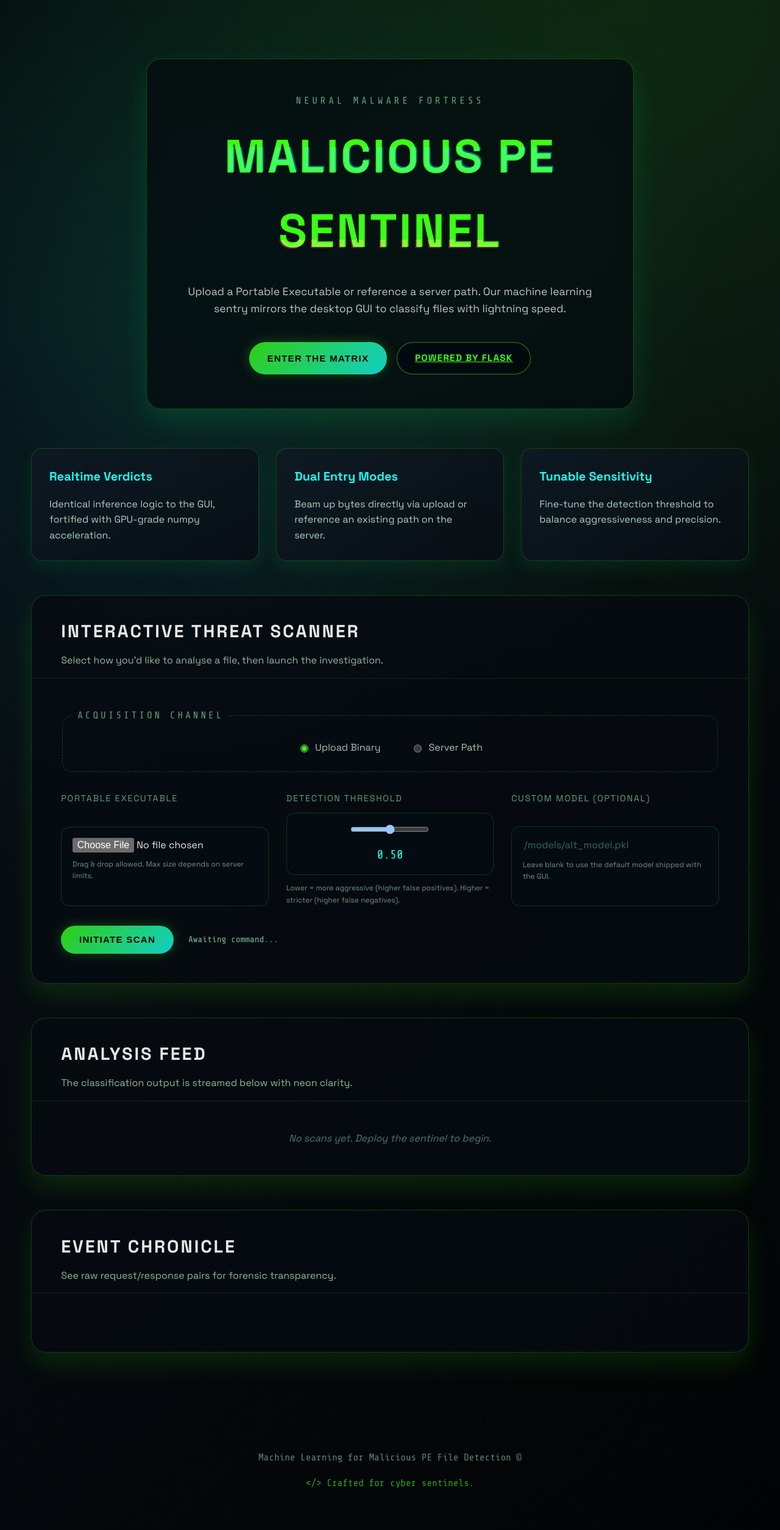
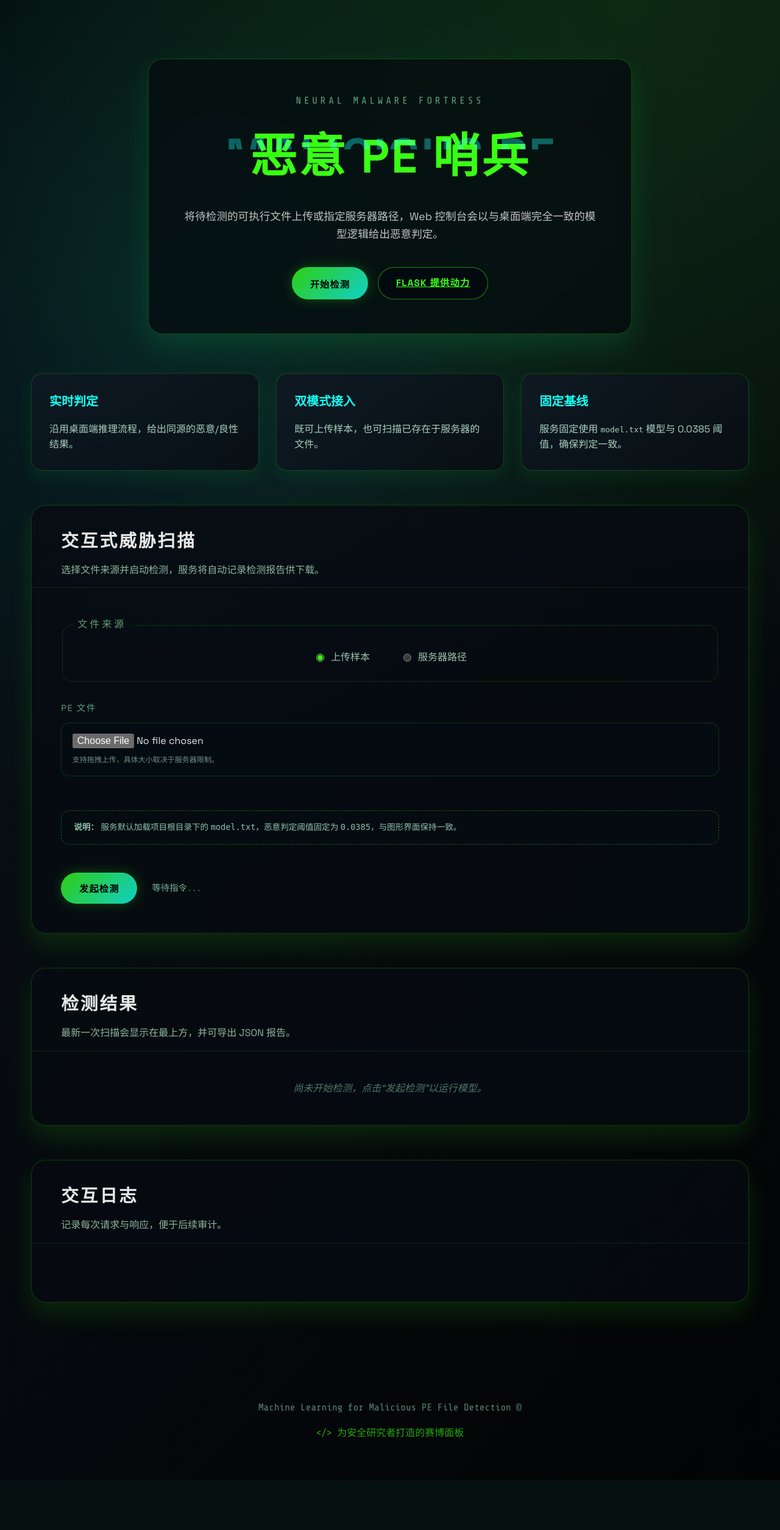
Before and after one commit to a637814143/Machine-Learning-for-Malicious-PE-File-Detection, a Flask app: template Flask/templates/index.html in a window 1280 px wide. Shown: the whole page at 61% size. After the commit the page ends 2357 px from the top, so only its background shows below. Run offline with Flask 3, Linux system fonts and the light colour scheme; the template is opened without the code that fills it, so the values that code supplies are empty.

Commit message:
Localize console and lock prediction parameters

```diff
--- a/Flask/static/css/hacker.css
+++ b/Flask/static/css/hacker.css
@@ -305,6 +305,17 @@
   grid-template-columns: repeat(auto-fit, minmax(260px, 1fr));
 }
 
+.panel__note {
+  margin-top: 1.5rem;
+  padding: 1rem 1.25rem;
+  border-radius: 14px;
+  border: 1px dashed rgba(57, 255, 20, 0.35);
+  background: rgba(5, 12, 18, 0.75);
+  color: rgba(190, 255, 224, 0.75);
+  font-size: 0.85rem;
+  line-height: 1.6;
+}
+
 .field {
   display: grid;
   gap: 0.75rem;
--- a/Flask/static/js/hacker.js
+++ b/Flask/static/js/hacker.js
@@ -6,10 +6,6 @@
   minute: '2-digit',
   second: '2-digit',
 });
-
-function updateThresholdDisplay(range, output) {
-  output.textContent = Number(range.value).toFixed(2);
-}
 
 function toggleMode(mode) {
   $$('.field[data-field]').forEach((field) => {
@@ -40,10 +36,10 @@
   time.textContent = `${success ? '✔' : '✖'} ${formatter.format(new Date())}`;
 
   const requestBlock = document.createElement('pre');
-  requestBlock.textContent = `REQUEST\n${request}`;
+  requestBlock.textContent = `请求\n${request}`;
 
   const responseBlock = document.createElement('pre');
-  responseBlock.textContent = `RESPONSE\n${response}`;
+  responseBlock.textContent = `响应\n${response}`;
 
   entry.append(time, requestBlock, responseBlock);
   log.prepend(entry);
@@ -68,46 +64,91 @@
   const verdictText = String(data.verdict ?? '').trim();
   const malicious = /恶/.test(verdictText) || /mal/i.test(verdictText);
   verdict.dataset.state = malicious ? 'malicious' : 'benign';
-  verdict.textContent = malicious ? 'MALICIOUS' : 'BENIGN';
+  verdict.textContent = malicious ? '恶意' : '良性';
 
   const score = document.createElement('span');
   score.className = 'result-card__score';
   const probability = Number(data.probability ?? 0);
   const displayProbability = data.display_probability ?? `${(probability * 100).toFixed(2)}%`;
-  score.textContent = `Confidence: ${displayProbability}`;
+  score.textContent = `置信度：${displayProbability}`;
 
   header.append(verdict, score);
 
   const meta = document.createElement('div');
   meta.className = 'result-card__meta';
+  const risk = data?.summary?.risk_assessment ?? {};
+  const riskLevel = risk?.level ? `${risk.level} (得分 ${Number(risk.score ?? 0).toFixed(1)}/10)` : '未知';
   meta.innerHTML = `
-    <p><strong>File:</strong> ${data.file_path ?? 'Unknown'}</p>
-    <p><strong>Model:</strong> ${data.model_path ?? 'Default'}</p>
-    <p><strong>Threshold:</strong> ${(Number(data.threshold ?? 0).toFixed(2))}</p>
+    <p><strong>文件：</strong> ${data.file_path ?? '未知'}</p>
+    <p><strong>风险评估：</strong> ${riskLevel}</p>
+    <p><strong>使用模型：</strong> ${data.model_path ?? 'model.txt'}</p>
+    <p><strong>判定阈值：</strong> ${(Number(data.threshold ?? 0).toFixed(4))}</p>
   `;
 
-  const json = document.createElement('pre');
-  json.className = 'result-card__json';
-  json.textContent = JSON.stringify(data, null, 2);
+  const reasoning = document.createElement('div');
+  reasoning.className = 'result-card__reasoning';
+  const headline = data?.reasoning?.headline;
+  if (headline) {
+    const heading = document.createElement('h3');
+    heading.textContent = headline;
+    reasoning.append(heading);
+  }
 
-  card.append(header, meta, json);
+  const bullets = Array.isArray(data?.reasoning?.bullets) ? data.reasoning.bullets.slice(0, 5) : [];
+  if (bullets.length > 0) {
+    const list = document.createElement('ul');
+    list.className = 'result-card__bullets';
+    bullets.forEach((item) => {
+      const li = document.createElement('li');
+      li.textContent = item;
+      list.append(li);
+    });
+    reasoning.append(list);
+  }
+
+  const actions = document.createElement('div');
+  actions.className = 'result-card__actions';
+
+  const downloadBtn = document.createElement('button');
+  downloadBtn.type = 'button';
+  downloadBtn.className = 'btn btn--secondary';
+  downloadBtn.textContent = '下载报告';
+  downloadBtn.addEventListener('click', () => {
+    const blob = new Blob([JSON.stringify(data, null, 2)], { type: 'application/json' });
+    const url = URL.createObjectURL(blob);
+    const anchor = document.createElement('a');
+    const fallbackName = (data.file_path ? data.file_path.split(/\\|\//).pop() : 'report') || 'report';
+    const stamp = new Date().toISOString().replace(/[:.]/g, '-');
+    anchor.href = url;
+    anchor.download = `${fallbackName}-report-${stamp}.json`;
+    document.body.append(anchor);
+    anchor.click();
+    anchor.remove();
+    setTimeout(() => URL.revokeObjectURL(url), 0);
+  });
+
+  const detailToggle = document.createElement('details');
+  detailToggle.className = 'result-card__details';
+  const summary = document.createElement('summary');
+  summary.textContent = '查看原始数据';
+  const raw = document.createElement('pre');
+  raw.className = 'result-card__json';
+  raw.textContent = JSON.stringify(data, null, 2);
+  detailToggle.append(summary, raw);
+
+  actions.append(downloadBtn, detailToggle);
+
+  card.append(header, meta, reasoning, actions);
   results.prepend(card);
 }
 
-function serialiseForm({ mode, threshold, modelPath, file, pathValue }) {
-  const cleanedThreshold = threshold ? Number(threshold).toFixed(2) : undefined;
+function serialiseForm({ mode, file, pathValue }) {
   if (mode === 'upload') {
     if (!file) {
       throw new Error('请选择需要扫描的文件。');
     }
     const formData = new FormData();
     formData.append('file', file);
-    if (cleanedThreshold) {
-      formData.append('threshold', cleanedThreshold);
-    }
-    if (modelPath) {
-      formData.append('model_path', modelPath);
-    }
     return { body: formData, headers: undefined };
   }
 
@@ -116,12 +157,6 @@
   }
 
   const payload = { path: pathValue };
-  if (cleanedThreshold) {
-    payload.threshold = Number(cleanedThreshold);
-  }
-  if (modelPath) {
-    payload.model_path = modelPath;
-  }
   return {
     body: JSON.stringify(payload),
     headers: { 'Content-Type': 'application/json' },
@@ -141,14 +176,6 @@
 
 document.addEventListener('DOMContentLoaded', () => {
   const form = $('#analysis-form');
-  const thresholdRange = $('#threshold');
-  const thresholdOutput = $('#threshold-value');
-  const hero = $('.hero');
-
-  if (thresholdRange && thresholdOutput) {
-    updateThresholdDisplay(thresholdRange, thresholdOutput);
-    thresholdRange.addEventListener('input', () => updateThresholdDisplay(thresholdRange, thresholdOutput));
-  }
 
   $$('input[name="mode"]').forEach((radio) => {
     radio.addEventListener('change', (event) => {
@@ -168,25 +195,23 @@
     const fileInput = $('#file');
     const file = fileInput?.files?.[0];
     const pathValue = $('#path')?.value.trim();
-    const threshold = thresholdRange?.value;
-    const modelPath = $('#model_path')?.value.trim();
 
     let requestDescription = '';
     let body;
     let headers;
 
     try {
-      ({ body, headers } = serialiseForm({ mode, threshold, modelPath, file, pathValue }));
+      ({ body, headers } = serialiseForm({ mode, file, pathValue }));
       requestDescription = mode === 'upload'
-        ? `POST /predict (multipart)\nthreshold=${threshold}\nmodel=${modelPath || 'default'}\nfile=${file?.name ?? 'n/a'}`
-        : `POST /predict (json)\nthreshold=${threshold}\nmodel=${modelPath || 'default'}\npath=${pathValue}`;
+        ? `POST /predict (multipart)\nfile=${file?.name ?? 'n/a'}`
+        : `POST /predict (json)\npath=${pathValue}`;
     } catch (error) {
       setStatus(error.message, { busy: false, tone: 'error' });
       submitButton.disabled = false;
       return;
     }
 
-    setStatus('Transmitting payload to sentinel...', { busy: true });
+    setStatus('正在传输样本...', { busy: true });
 
     try {
       const response = await fetch('/predict', {
@@ -210,7 +235,7 @@
       }
 
       renderResultCard(payload);
-      setStatus('Scan complete. Sentinel standing by.', { busy: false, tone: 'success' });
+      setStatus('检测完成，报告已生成。', { busy: false, tone: 'success' });
       addLogEntry({ request: requestDescription, response: JSON.stringify(payload, null, 2), success: true });
     } catch (networkError) {
       setStatus(networkError.message || '网络异常，扫描失败。', { busy: false, tone: 'error' });
--- a/Flask/templates/index.html
+++ b/Flask/templates/index.html
@@ -1,9 +1,9 @@
 <!DOCTYPE html>
-<html lang="en">
+<html lang="zh-Hans">
   <head>
     <meta charset="utf-8" />
     <meta name="viewport" content="width=device-width, initial-scale=1" />
-    <title>Malicious PE Sentinel</title>
+    <title>恶意PE哨兵控制台</title>
     <link rel="stylesheet" href="https://fonts.googleapis.com/css2?family=Space+Grotesk:wght@400;500;700&family=Share+Tech+Mono&display=swap" />
     <link rel="stylesheet" href="{{ url_for('static', filename='css/hacker.css') }}" />
   </head>
@@ -12,13 +12,13 @@
     <header class="hero">
       <div class="hero__content">
         <p class="hero__meta">NEURAL MALWARE FORTRESS</p>
-        <h1 class="hero__title" data-glitch="Malicious PE Sentinel">Malicious PE Sentinel</h1>
+        <h1 class="hero__title" data-glitch="Malicious PE Sentinel">恶意 PE 哨兵</h1>
         <p class="hero__subtitle">
-          Upload a Portable Executable or reference a server path. Our machine learning sentry mirrors the desktop GUI to classify files with lightning speed.
+          将待检测的可执行文件上传或指定服务器路径，Web 控制台会以与桌面端完全一致的模型逻辑给出恶意判定。
         </p>
         <div class="hero__actions">
-          <button class="btn btn--primary" type="button" data-scroll-target="#analysis-panel">Enter the Matrix</button>
-          <a class="btn btn--secondary" href="https://flask.palletsprojects.com/" target="_blank" rel="noreferrer">Powered by Flask</a>
+          <button class="btn btn--primary" type="button" data-scroll-target="#analysis-panel">开始检测</button>
+          <a class="btn btn--secondary" href="https://flask.palletsprojects.com/" target="_blank" rel="noreferrer">Flask 提供动力</a>
         </div>
       </div>
     </header>
@@ -26,81 +26,68 @@
     <main>
       <section class="grid" aria-label="Service highlights">
         <article class="grid__card">
-          <h2>Realtime Verdicts</h2>
-          <p>Identical inference logic to the GUI, fortified with GPU-grade numpy acceleration.</p>
+          <h2>实时判定</h2>
+          <p>沿用桌面端推理流程，给出同源的恶意/良性结果。</p>
         </article>
         <article class="grid__card">
-          <h2>Dual Entry Modes</h2>
-          <p>Beam up bytes directly via upload or reference an existing path on the server.</p>
+          <h2>双模式接入</h2>
+          <p>既可上传样本，也可扫描已存在于服务器的文件。</p>
         </article>
         <article class="grid__card">
-          <h2>Tunable Sensitivity</h2>
-          <p>Fine-tune the detection threshold to balance aggressiveness and precision.</p>
+          <h2>固定基线</h2>
+          <p>服务固定使用 <code>model.txt</code> 模型与 0.0385 阈值，确保判定一致。</p>
         </article>
       </section>
 
       <section id="analysis-panel" class="panel">
         <div class="panel__header">
-          <h2>Interactive Threat Scanner</h2>
-          <p>Select how you'd like to analyse a file, then launch the investigation.</p>
+          <h2>交互式威胁扫描</h2>
+          <p>选择文件来源并启动检测，服务将自动记录检测报告供下载。</p>
         </div>
 
         <form id="analysis-form" class="panel__body">
           <fieldset class="mode-switch">
-            <legend>Acquisition Channel</legend>
+            <legend>文件来源</legend>
             <label class="mode-switch__option">
               <input type="radio" name="mode" value="upload" checked />
-              <span>Upload Binary</span>
+              <span>上传样本</span>
             </label>
             <label class="mode-switch__option">
               <input type="radio" name="mode" value="path" />
-              <span>Server Path</span>
+              <span>服务器路径</span>
             </label>
           </fieldset>
 
           <div class="form-grid">
             <label class="field" data-field="upload">
-              <span class="field__label">Portable Executable</span>
+              <span class="field__label">PE 文件</span>
               <div class="field__input field__input--file">
                 <input type="file" id="file" name="file" accept=".exe,.dll,.bin,.sys,.scr,.drv,.ocx,.cpl,.msc" />
-                <span class="field__hint">Drag & drop allowed. Max size depends on server limits.</span>
+                <span class="field__hint">支持拖拽上传，具体大小取决于服务器限制。</span>
               </div>
             </label>
 
             <label class="field hidden" data-field="path">
-              <span class="field__label">Absolute Path on Server</span>
+              <span class="field__label">服务器绝对路径</span>
               <div class="field__input">
                 <input type="text" id="path" name="path" placeholder="/opt/samples/malicious.exe" autocomplete="off" />
-                <span class="field__hint">Use when the file already resides on the service host.</span>
-              </div>
-            </label>
-
-            <label class="field">
-              <span class="field__label">Detection Threshold</span>
-              <div class="field__input field__input--range">
-                <input type="range" id="threshold" name="threshold" min="0" max="1" step="0.01" value="0.5" />
-                <output id="threshold-value" for="threshold">0.50</output>
-              </div>
-              <span class="field__hint">Lower = more aggressive (higher false positives). Higher = stricter (higher false negatives).</span>
-            </label>
-
-            <label class="field">
-              <span class="field__label">Custom Model (optional)</span>
-              <div class="field__input">
-                <input type="text" id="model_path" name="model_path" placeholder="/models/alt_model.pkl" autocomplete="off" />
-                <span class="field__hint">Leave blank to use the default model shipped with the GUI.</span>
+                <span class="field__hint">当文件已经存在于服务端时使用该选项。</span>
               </div>
             </label>
           </div>
 
+          <p class="panel__note">
+            <strong>说明：</strong> 服务默认加载项目根目录下的 <code>model.txt</code>，恶意判定阈值固定为 <code>0.0385</code>，与图形界面保持一致。
+          </p>
+
           <div class="panel__footer">
             <button class="btn btn--primary" type="submit">
               <span class="btn__glow"></span>
-              Initiate Scan
+              发起检测
             </button>
             <div class="status" role="status" aria-live="polite">
               <span class="status__pulse" hidden></span>
-              <span class="status__label">Awaiting command...</span>
+              <span class="status__label">等待指令...</span>
             </div>
           </div>
         </form>
@@ -108,18 +95,18 @@
 
       <section class="panel panel--results" aria-live="polite">
         <div class="panel__header">
-          <h2>Analysis Feed</h2>
-          <p>The classification output is streamed below with neon clarity.</p>
+          <h2>检测结果</h2>
+          <p>最新一次扫描会显示在最上方，并可导出 JSON 报告。</p>
         </div>
         <div class="results" id="results">
-          <div class="results__placeholder">No scans yet. Deploy the sentinel to begin.</div>
+          <div class="results__placeholder">尚未开始检测，点击“发起检测”以运行模型。</div>
         </div>
       </section>
 
       <section class="panel panel--logs">
         <div class="panel__header">
-          <h2>Event Chronicle</h2>
-          <p>See raw request/response pairs for forensic transparency.</p>
+          <h2>交互日志</h2>
+          <p>记录每次请求与响应，便于后续审计。</p>
         </div>
         <ol class="log" id="event-log"></ol>
       </section>
@@ -127,7 +114,7 @@
 
     <footer class="footer">
       <p>Machine Learning for Malicious PE File Detection &copy; {{ current_year }}</p>
-      <p class="footer__ascii">&lt;/&gt; Crafted for cyber sentinels.</p>
+      <p class="footer__ascii">&lt;/&gt; 为安全研究者打造的赛博面板</p>
     </footer>
 
     <script src="{{ url_for('static', filename='js/hacker.js') }}" defer></script>
```
Also changed, not shown: other parts of Flask/static/css/hacker.css (+51 -0 lines), Flask/routes.py (+14 -64 lines), README.md, README_CHINESE.md.
